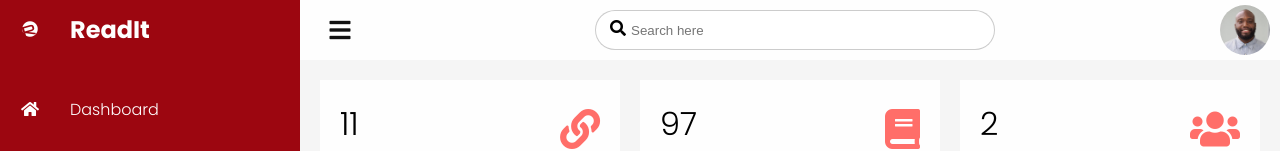
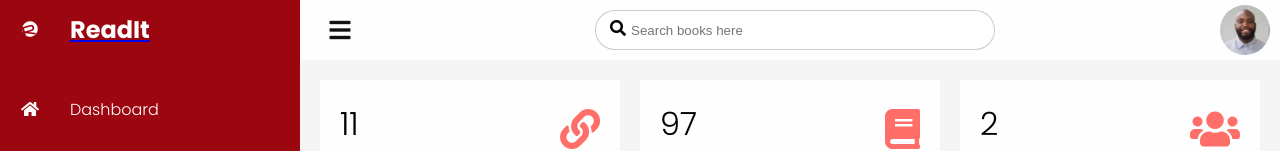
Before and after one commit to cliff-lilly-jean/Readit, a Vue app: page /dashboard in a window 1280 px wide. Shown: the top 151 px of the page. Built offline with nearby package versions, Linux system fonts and the light colour scheme.

Commit message:
Change all function push calls to router into router-link tags

```diff
--- a/src/components/Navigation.vue
+++ b/src/components/Navigation.vue
@@ -3,12 +3,15 @@
     <!-- Navigation Start -->
     <div :class="{ active: toggleState }" class="navigation">
       <ul>
-        <li>
-          <a @click="routeToHomePage" href="">
-            <span class="icon"><i class="fab fa-resolving"></i></span>
-            <span class="title"><h2>ReadIt</h2></span>
-          </a>
-        </li>
+        <router-link to="/">
+          <li>
+            <a href="">
+              <span class="icon"><i class="fab fa-resolving"></i></span>
+              <span class="title"><h2>ReadIt</h2></span>
+            </a>
+          </li>
+        </router-link>
+        <!-- TODO: Change all function push calls to router into router-link tags -->
         <li>
           <a @click="routeToDashboardPage" href="">
             <span class="icon"><i class="fas fa-home"></i></span>
--- a/src/components/Topbar.vue
+++ b/src/components/Topbar.vue
@@ -7,9 +7,10 @@
         :class="{ active: toggleState }"
         class="toggle"
       ></div>
+      <!-- TODO: Add Book search Functionaility -->
       <div class="search">
         <label for="#">
-          <input type="text" placeholder="Search here" />
+          <input type="text" placeholder="Search books here" />
           <i class="fas fa-search"></i>
         </label>
       </div>
```
